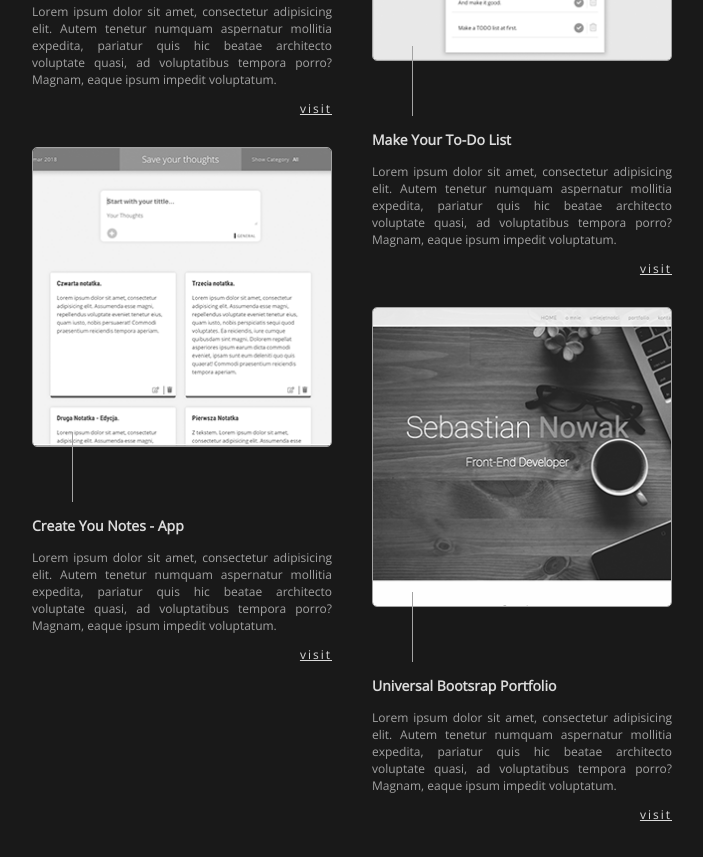
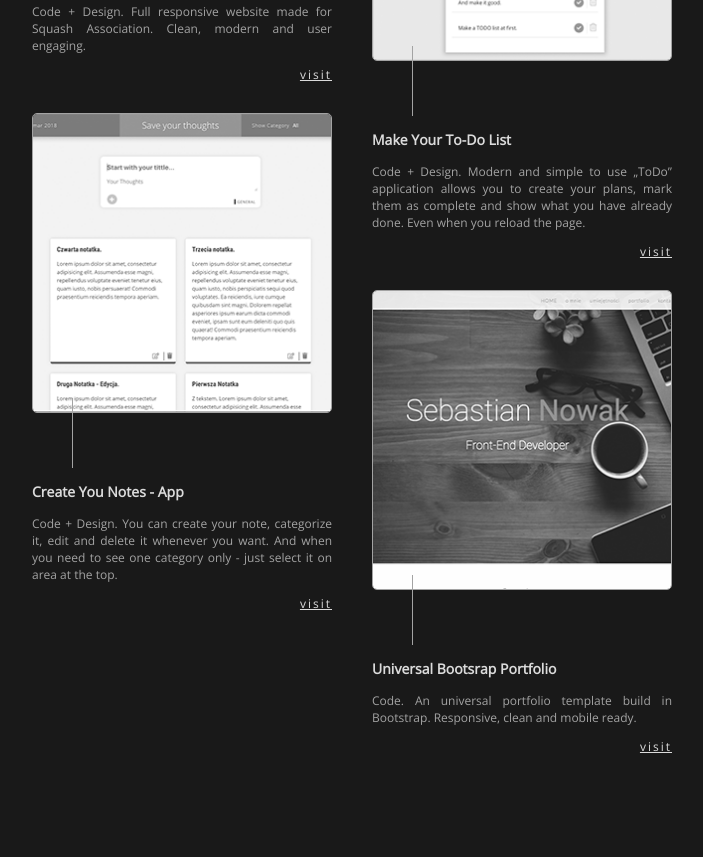
Before and after one commit to waclukasz/my-portfolio, a plain HTML site: page index.html in a window 1280 px wide. Shown: the part 3645-4502 px from the top of the page, without its empty margins (288-991 px from the left). Drawn offline with nearby package versions, Linux system fonts and the light colour scheme.

Commit message:
links-added

```diff
--- a/css/style.css
+++ b/css/style.css
@@ -6,7 +6,7 @@ body {
     margin: 0;
     padding: 0;
     background-color: #f7f7f7;
-/*    min-width: 370px;*/
+    overflow: scroll;
 }
 
 section,
--- a/index.html
+++ b/index.html
@@ -137,7 +137,7 @@
                 <img src="img/s4s.png" alt="s4s-website">
                 <figcaption>
                     <h3>Squash For Silesia Association Website</h3>
-                    <p>Lorem ipsum dolor sit amet, consectetur adipisicing elit. Autem tenetur numquam aspernatur mollitia expedita, pariatur quis hic beatae architecto voluptate quasi, ad voluptatibus tempora porro? Magnam, eaque ipsum impedit voluptatum.</p>
+                    <p>Code + Design. Full responsive website made for Squash Association. Clean, modern and user engaging.</p>
                     <a href="#">visit</a>
                 </figcaption>
             </figure>
@@ -145,7 +145,7 @@
                 <img src="img/note-app.png" alt="">
                 <figcaption>
                     <h3>Create You Notes - App</h3>
-                    <p>Lorem ipsum dolor sit amet, consectetur adipisicing elit. Autem tenetur numquam aspernatur mollitia expedita, pariatur quis hic beatae architecto voluptate quasi, ad voluptatibus tempora porro? Magnam, eaque ipsum impedit voluptatum.</p>
+                    <p>Code + Design. You can create your note, categorize it, edit and delete it whenever you want. And when you need to see one category only - just select it on area at the top.</p>
                     <a href="#">visit</a>
                 </figcaption>
             </figure>
@@ -155,7 +155,7 @@
                 <img src="img/todo-list.png" alt="">
                 <figcaption>
                     <h3>Make Your To-Do List</h3>
-                    <p>Lorem ipsum dolor sit amet, consectetur adipisicing elit. Autem tenetur numquam aspernatur mollitia expedita, pariatur quis hic beatae architecto voluptate quasi, ad voluptatibus tempora porro? Magnam, eaque ipsum impedit voluptatum.</p>
+                    <p>Code + Design. Modern and simple to use „ToDo” application allows you to create your plans, mark them as complete and show what you have already done. Even when you reload the page.</p>
                     <a href="#">visit</a>
                 </figcaption>
             </figure>
@@ -163,7 +163,7 @@
                 <img src="img/pf-bootstrap.png" alt="">
                 <figcaption>
                     <h3>Universal Bootsrap Portfolio</h3>
-                    <p>Lorem ipsum dolor sit amet, consectetur adipisicing elit. Autem tenetur numquam aspernatur mollitia expedita, pariatur quis hic beatae architecto voluptate quasi, ad voluptatibus tempora porro? Magnam, eaque ipsum impedit voluptatum.</p>
+                    <p>Code. An universal portfolio template build in Bootstrap. Responsive, clean and mobile ready.</p>
                     <a href="#">visit</a>
                 </figcaption>
             </figure>
@@ -176,7 +176,7 @@
         <form action="https://formspree.io/wac.lukasz@gmail.com" method="POST" class="form-container">
             <input name="Imię i Nazwisko:" type="text" placeholder="Name" required>
             <input name="Nazwisko:" type="text" placeholder="Company" required>
-            <input name="Numer Telefonu:" type="tel" placeholder="Phone Number" required>
+            <input name="Numer Telefonu:" type="tel" placeholder="Phone Number">
             <input name="_replyto" type="email" placeholder="E-Mail" required>
             <textarea name="Wiadomość:" placeholder="Write your message"></textarea>
             <input type="hidden" name="_next" value="http://google.pl">
--- a/js/main.js
+++ b/js/main.js
@@ -1,10 +1,8 @@
 $(document).ready(function () {
-    $(this).scrollTop(0);
+    $(document).scrollTop(0);
 
     //headerAnimation();
     loader();
-});
-
 
     // Expand the main navigation menu
     $('.nav-toggler').on('click', expandMenu);
@@ -23,9 +21,8 @@ $('.nav-item > a').on('click', function (e) {
     });
 
     // Animate main haeder on scroll event
-$('body').on('scroll', headerAnimation);
-
-
+    $(document).on('scroll', headerAnimation);
+});
 
 function expandMenu() {
     let $menu = $('.menu-container');
@@ -71,7 +68,7 @@ function loader() {
     let $loaderStart = $('.loader-start');
     let $loaderCover = $('.loader-cover');
 
-    $('html, body').css({
+    $('body').css({
         overflow: "hidden"
     });
 
@@ -106,8 +103,8 @@ function headerLoader() {
         opacity: "1",
         margin: "0"
     }, 900, "swing", function () {
-        $('html, body').css({
-            overflow: "auto"
+        $('body').css({
+            overflow: "scroll"
         });
     });
 };
@@ -127,6 +124,7 @@ function smallHeaderLoader() {
 
 function headerAnimation() {
     console.log('dziala');
+
     let $headerItems = $('.head > span');
     let scrollTop = $('html, body').scrollTop();
 
```
Lines whose indentation alone changed are shown as unchanged.
